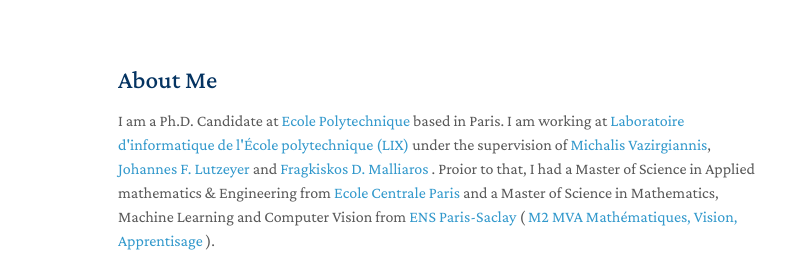
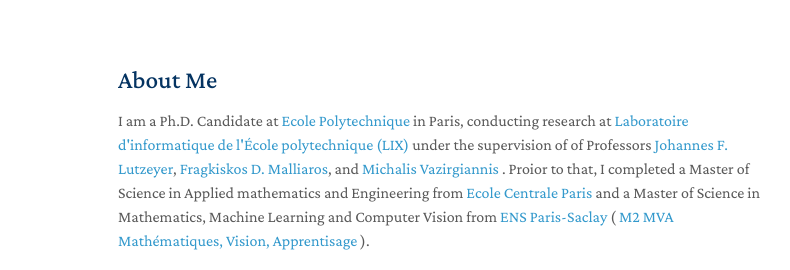
Before and after one commit to abbahaddou/abbahaddou.github.io, a plain HTML site: page index.html in a window 1280 px wide. Shown: the top 270 px of the page, 352-1142 px from the left. Drawn offline with nearby package versions, Linux system fonts and the light colour scheme; some icons are missing.

Commit message:
Update index.html

```diff
--- a/index.html
+++ b/index.html
@@ -89,7 +89,7 @@
 
       <h2 id="about-me">About Me</h2>
 
-<p>I am a Ph.D. Candidate at <a href='https://www.polytechnique.edu/' target='_blank'> Ecole Polytechnique </a> based in Paris. I am working at <a href='https://www.lix.polytechnique.fr/' target='_blank'>Laboratoire d'informatique de l'École polytechnique (LIX)</a> under the supervision of <a href='https://www.lix.polytechnique.fr/Labo/Michalis.Vazirgiannis/' target='_blank'>Michalis Vazirgiannis</a>, <a href='https://johanneslutzeyer.com/' target='_blank'>Johannes F. Lutzeyer</a>  and <a href='https://fragkiskos.me/' target='_blank'>Fragkiskos D. Malliaros</a> . Proior to that, I had a Master of Science in Applied mathematics & Engineering from <a href='https://www.centralesupelec.fr/' target='_blank'> Ecole Centrale Paris </a>  and a Master of Science in Mathematics, Machine Learning and Computer Vision from  <a href='https://ens-paris-saclay.fr/en/' target='_blank'> ENS Paris-Saclay </a> (<a href='https://www.master-mva.com/' target='_blank'> M2 MVA Mathématiques, Vision, Apprentisage </a>  ).</p>
+<p>I am a Ph.D. Candidate at <a href='https://www.polytechnique.edu/' target='_blank'> Ecole Polytechnique </a> in Paris, conducting research at  <a href='https://www.lix.polytechnique.fr/' target='_blank'>Laboratoire d'informatique de l'École polytechnique (LIX)</a> under the supervision of  of Professors <a href='https://johanneslutzeyer.com/' target='_blank'>Johannes F. Lutzeyer</a>, <a href='https://fragkiskos.me/' target='_blank'>Fragkiskos D. Malliaros</a>, and <a href='https://www.lix.polytechnique.fr/Labo/Michalis.Vazirgiannis/' target='_blank'>Michalis Vazirgiannis</a> . Proior to that, I completed a Master of Science in Applied mathematics and Engineering from <a href='https://www.centralesupelec.fr/' target='_blank'> Ecole Centrale Paris </a>  and a Master of Science in Mathematics, Machine Learning and Computer Vision from  <a href='https://ens-paris-saclay.fr/en/' target='_blank'> ENS Paris-Saclay </a> (<a href='https://www.master-mva.com/' target='_blank'> M2 MVA Mathématiques, Vision, Apprentisage </a>  ).</p>
 
 <p>
 My research interests span the broad area of Graph Neural Networks, Geometric Deep Learning and LLMs. I enjoy applying theoretical mathematical concepts to develop new machine learning algorithms for a variety of practical real-world applications.
```
